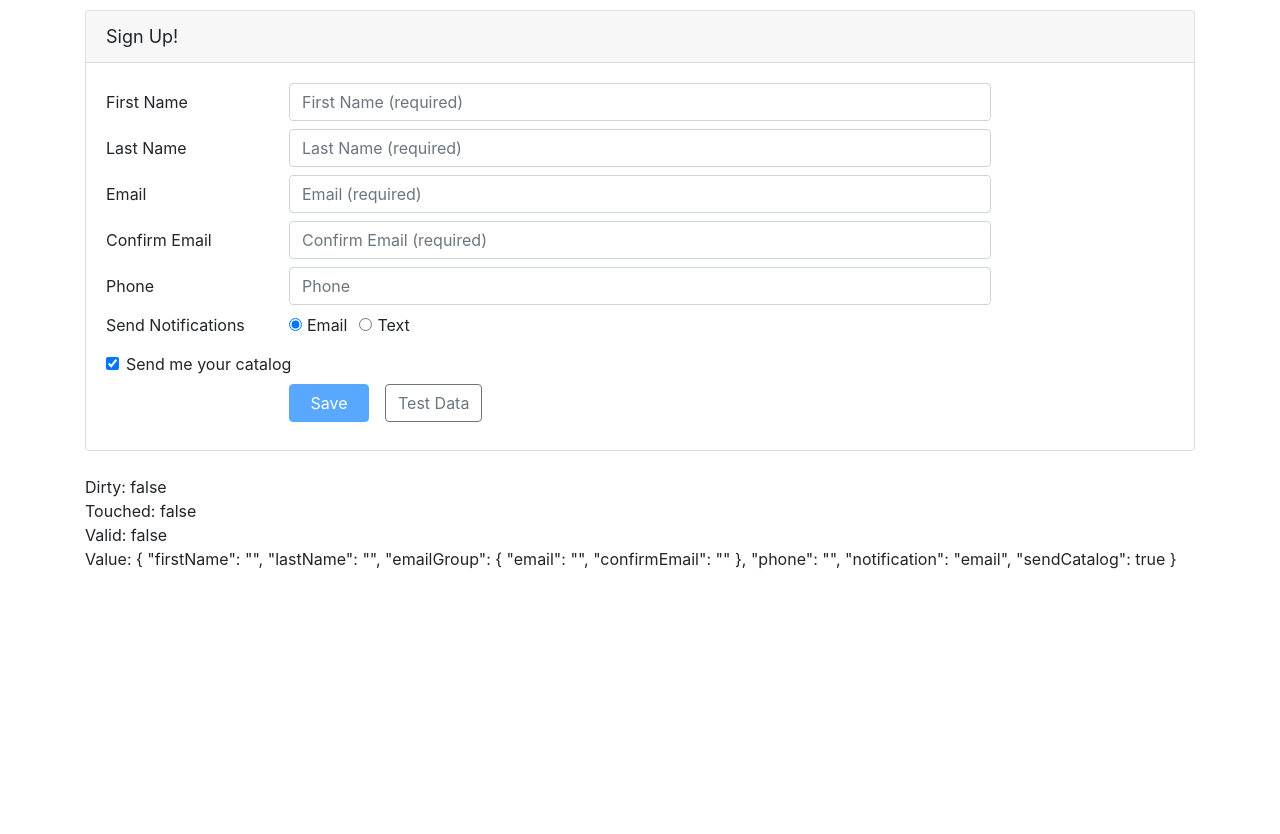
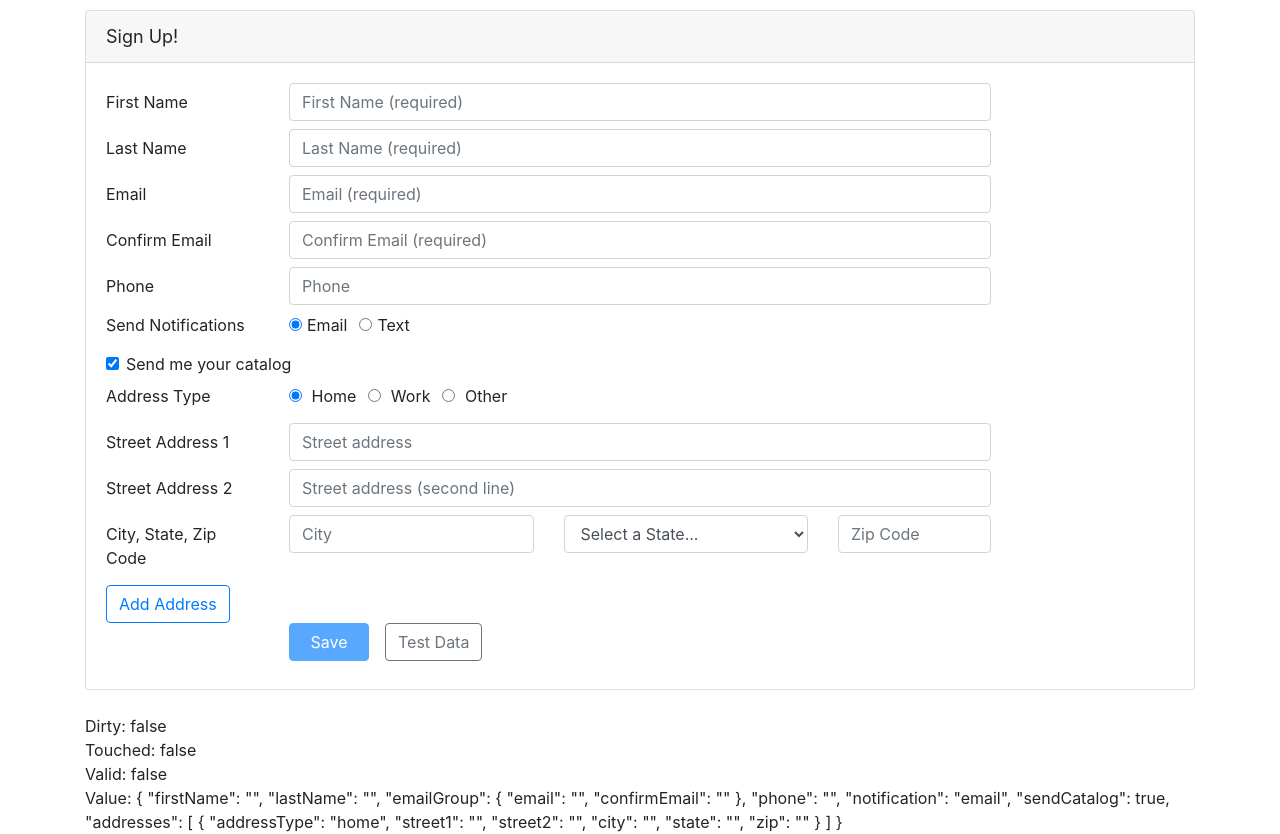
Before and after one commit to OME94/Angular-Reactive-Forms-Course, an Angular app: page / in a window 1280 px wide. Before the commit the page ends 800 px from the top, so only its background shows below. Built offline with nearby package versions, Linux system fonts and the light colour scheme.

Commit message:
Duplicate Input Dynamically

```diff
--- a/src/app/customers/customer.component.html
+++ b/src/app/customers/customer.component.html
@@ -149,7 +149,9 @@
         </div>
       </div>
 
-      <!-- <div *ngIf="customer.sendCatalog">
+      <div *ngIf="customerForm.get('sendCatalog').value">
+        <div formArrayName="addresses" *ngFor="let address of addresses.controls;let i = index">
+          <div [formGroupName]="i">
             <div class="form-group row mb-2">
             <label class="col-md-2 col-form-label pt-0">Address Type</label>
             <div class="col-md-8">
@@ -159,28 +161,27 @@
                          id="addressType1Id"
                          type="radio"
                          value="home"
-                       [(ngModel)]="customer.addressType"
-                       name="addressType"> Home
+                         formControlName="addressType"> Home
                 </label>
               </div>
+
               <div class="form-check form-check-inline">
                 <label class="form-check-label">
                   <input class="form-check-input"
                          id="addressType1Id"
                          type="radio"
                          value="work"
-                       [(ngModel)]="customer.addressType"
-                       name="addressType"> Work
+                         formControlName="addressType"> Work
                 </label>
               </div>
+
               <div class="form-check form-check-inline">
                 <label class="form-check-label">
                   <input class="form-check-input"
                          id="addressType1Id"
                          type="radio"
                          value="other"
-                       [(ngModel)]="customer.addressType"
-                       name="addressType"> Other
+                         formControlName="addressType"> Other
                 </label>
               </div>
             </div>
@@ -188,46 +189,43 @@
 
             <div class="form-group row mb-2">
               <label class="col-md-2 col-form-label"
-                 for="street1Id">Street Address 1</label>
+                    attr.for="{{'street1Id' + i}}">Street Address 1</label>
               <div class="col-md-8">
                 <input class="form-control"
-                   id="street1Id"
+                      id="{{'street1Id' + i}}"
                       type="text"
                       placeholder="Street address"
-                   [(ngModel)]="customer.street1"
-                   name="street1">
+                      formControlName="street1">
               </div>
             </div>
 
             <div class="form-group row mb-2">
               <label class="col-md-2 col-form-label"
-                 for="street2Id">Street Address 2</label>
+                    attr.for="{{'street2Id' + i}}">Street Address 2</label>
               <div class="col-md-8">
                 <input class="form-control"
-                   id="street2Id"
+                      id="{{'street2Id' + i}}"
                       type="text"
                       placeholder="Street address (second line)"
-                   [(ngModel)]="customer.street2"
-                   name="street2">
+                      formControlName="street2">
               </div>
             </div>
 
             <div class="form-group row mb-2">
               <label class="col-md-2 col-form-label"
-                 for="cityId">City, State, Zip Code</label>
+                    attr.for="{{'cityId' + i}}">City, State, Zip Code</label>
               <div class="col-md-3">
                 <input class="form-control"
-                   id="cityId"
+                      id="{{'cityId' + i}}"
                       type="text"
                       placeholder="City"
-                   [(ngModel)]="customer.city"
-                   name="city">
+                      formControlName="city">
               </div>
+
               <div class="col-md-3">
                 <select class="form-control"
                         id="stateId"
-                    [(ngModel)]="customer.state"
-                    name="state">
+                        formControlName="state">
                   <option value=""
                           disabled
                           selected
@@ -247,11 +245,19 @@
                       id="zipId"
                       type="number"
                       placeholder="Zip Code"
-                   [(ngModel)]="customer.zip"
-                   name="zip">
+                      formControlName="zip">
               </div>
             </div>
-      </div> -->
+          </div>
+        </div>
+
+        <button class="btn btn-outline-primary"
+        type="button"
+        [disabled]="!addresses.valid"
+        (click)="addAddress()">
+          Add Address
+        </button>
+      </div>
 
       <div class="form-group row mb-2">
         <div class="offset-md-2 col-md-4">
@@ -267,6 +273,7 @@
           (click)="populateTestData()">
             Test Data
           </button>
+
         </div>
       </div>
     </form>
--- a/src/app/customers/customer.component.ts
+++ b/src/app/customers/customer.component.ts
@@ -1,5 +1,5 @@
 import { Component, OnInit } from '@angular/core';
-import { FormGroup, FormBuilder, Validators, AbstractControl, ValidatorFn } from '@angular/forms';
+import { FormGroup, FormBuilder, Validators, AbstractControl, ValidatorFn, FormArray } from '@angular/forms';
 import { debounceTime } from 'rxjs/operators';
 
 import { Customer } from './customer';
@@ -31,13 +31,16 @@
 export class CustomerComponent implements OnInit {
   customerForm: FormGroup;
   customer = new Customer();
+  emailMessage: string;
+
+  get addresses(): FormArray {
+    return <FormArray>this.customerForm.get('addresses');
+  }      //TypeCast to FormArray type from AbstractControl type
 
   private validationMessages = {
     required: 'Please enter your email address.',
     email: 'Please enter a valid email address.'
   };
-
-  emailMessage: string;
 
   constructor(private fb: FormBuilder) { }
 
@@ -53,7 +56,8 @@
       ),
       phone: '',
       notification: 'email',
-      sendCatalog: true
+      sendCatalog: true,
+      addresses: this.fb.array([ this.buildAddress() ])
     });
 
     this.customerForm.get('notification').valueChanges.subscribe(
@@ -72,13 +76,29 @@
   };
 
   populateTestData(): void{
-    this.customerForm.setValue({
+    this.customerForm.patchValue({
       firstName: 'Mayor',
       lastName: 'Emman',
       email: 'may@gm.com',
       sendCatalog: false
     })
   };
+  // How can I set/patchValue for nested FormGroup/Arrays ?
+
+  buildAddress(): FormGroup {
+    return this.fb.group({
+      addressType: 'home',
+      street1: '',
+      street2: '',
+      city: '',
+      state: '',
+      zip: ''
+    })
+  }
+
+  addAddress(): void {
+    this.addresses.push(this.buildAddress());
+  }
 
   setNotification(notifyVia: string): void {
     const phoneControl =  this.customerForm.get('phone');
```
Lines whose indentation alone changed are shown as unchanged.
